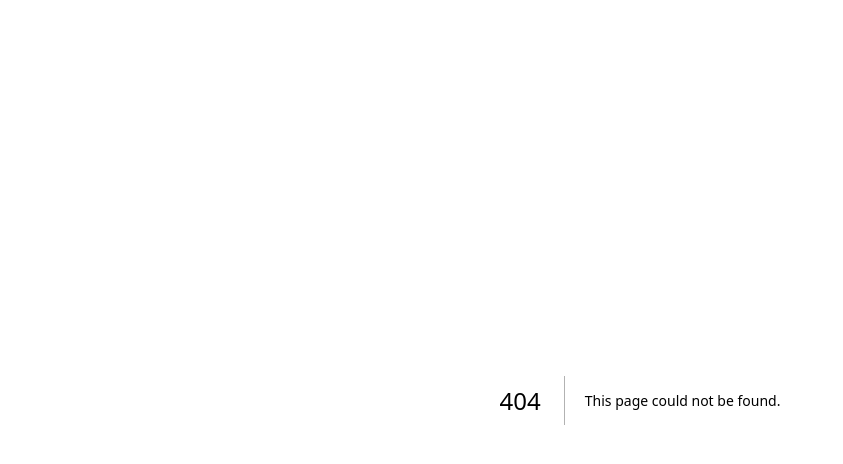
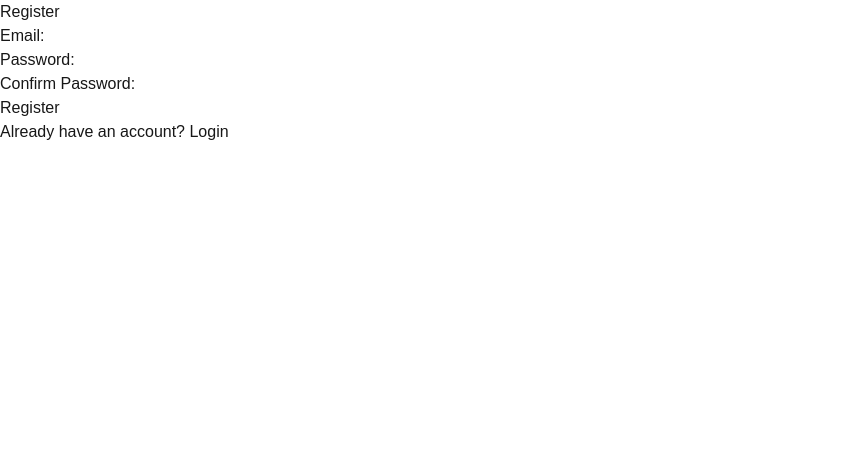
Before and after one commit to shubhankargadad18/Render-Nest, a Next.js app: page /register in a window 1280 px wide. Before the commit this address had no page. Shown: the top 464 px of the page, without its empty margins (0-843 px from the left). Built offline with nearby package versions, Linux system fonts and the light colour scheme.

Commit message:
Added Registration Page

```diff
--- /dev/null
+++ b/app/register/page.tsx
@@ -0,0 +1,78 @@
+"use client";
+import { useRouter } from "next/navigation";
+import React, { useState } from "react";
+
+function RegisterPage() {
+
+    const [email, setEmail] = useState("");
+    const [password, setPassword] = useState("");
+    const [confirmPassword, setConfirmPassword] = useState("");
+    const router = useRouter();
+
+    const handleRegister = async (e: React.FormEvent) => {
+        e.preventDefault();
+        if (password !== confirmPassword) {
+            alert("Passwords do not match");
+            return;
+        }
+
+        try {
+            const response = await fetch("/api/auth/register", {
+                method: "POST",
+                headers: {
+                    "Content-Type": "application/json",
+                },
+                body: JSON.stringify({ email, password })
+            });
+
+            const data = await response.json();
+            if(!response.ok) {
+                throw new Error(data.error || "Registration failed");
+            }
+
+            alert("Registration successful");
+            router.push("/login");
+
+        } catch (error) {
+            console.error("Registration error:", error);
+            alert("Registration failed: " + (error instanceof Error ? error.message : "Unknown error"));
+        }
+    };
+
+    return <div>
+        <h1>Register</h1>
+        <form onSubmit={handleRegister}>
+            <div>
+                <label>Email:</label>
+                <input
+                    type="email"
+                    value={email}
+                    onChange={(e) => setEmail(e.target.value)}
+                    required
+                />
+            </div>
+            <div>
+                <label>Password:</label>
+                <input
+                    type="password"
+                    value={password}
+                    onChange={(e) => setPassword(e.target.value)}
+                    required
+                />
+            </div>
+            <div>
+                <label>Confirm Password:</label>
+                <input
+                    type="password"
+                    value={confirmPassword}
+                    onChange={(e) => setConfirmPassword(e.target.value)}
+                    required
+                />
+            </div>
+            <button type="submit">Register</button>
+        </form>
+        <p>Already have an account? <a href="/login">Login</a></p>
+    </div>;
+}
+
+export default RegisterPage;
```
